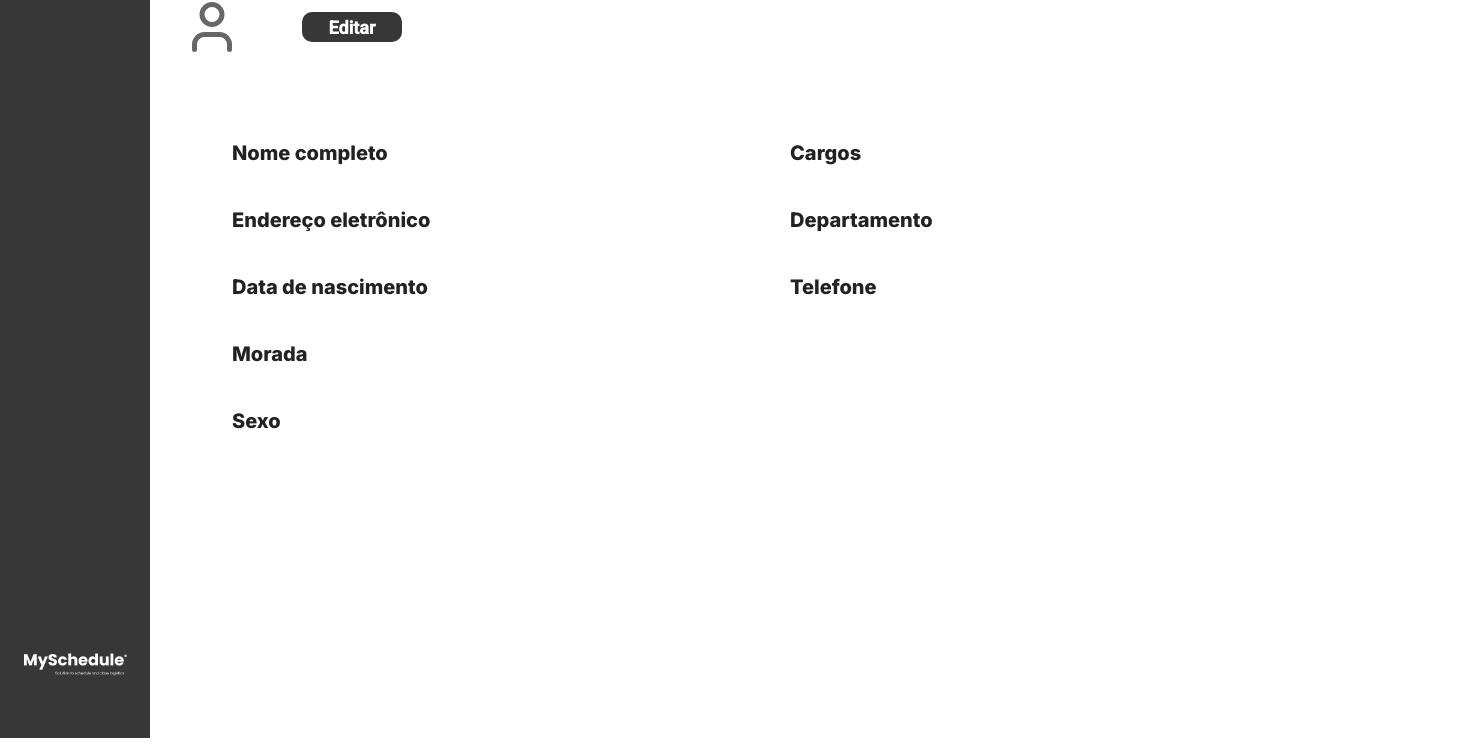
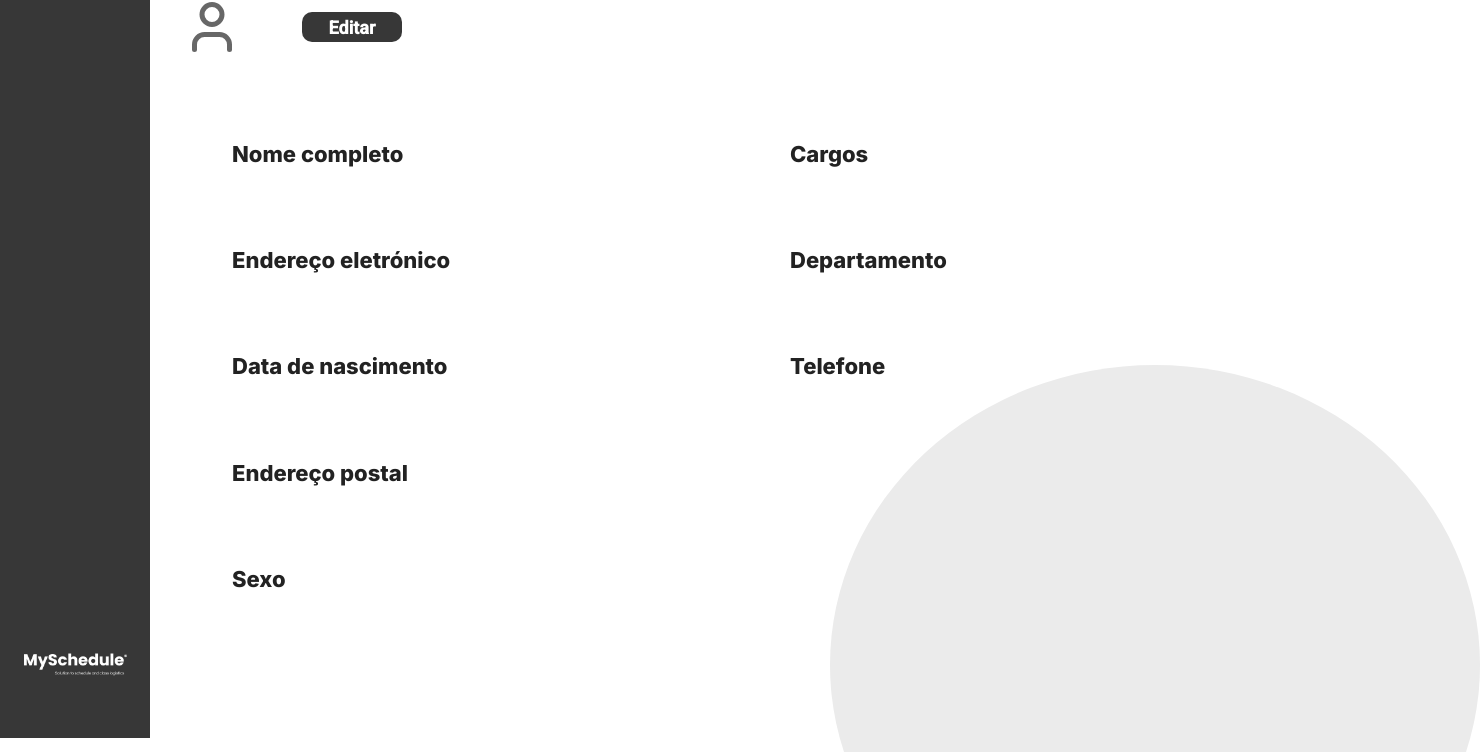
Before and after one commit to hhtomaswt11/IPM-24_25, a Vue app in the folder Fase2/MySchedule/: page /perfil in a window 1280 px wide. Shown: the part 75-827 px from the top of the page, 1480 px wide, since content can reach past the window. Before the commit the page ends 800 px from the top, so only its background shows below. Built offline with nearby package versions, Linux system fonts and the light colour scheme; data requests are answered from the project's data file; a web font is replaced by a local one.

Commit message:
perfil done

```diff
--- a/Fase2/MySchedule/src/views/Perfil.vue
+++ b/Fase2/MySchedule/src/views/Perfil.vue
@@ -29,7 +29,7 @@
             <div class="valor">{{ diretor.name }}</div>
           </div>
           <div class="campo">
-            <div class="label">Endereço eletrônico</div>
+            <div class="label">Endereço eletrónico</div>
             <div class="valor">
               <input v-if="editando" v-model="novoEmail" />
               <span v-else>{{ diretor.email }}</span>
@@ -40,9 +40,8 @@
             <div class="valor">{{ diretor.nascimento }}</div>
           </div>
           <div class="campo">
-            <div class="label">Morada</div>
+            <div class="label">Endereço postal</div>
             <div class="valor">
-              <!-- Se estiver editando, exibe input para morada -->
               <input v-if="editando" v-model="novaMorada" />
               <span v-else>{{ diretor.morada }}</span>
             </div>
@@ -77,8 +76,12 @@
         </div>
       </div>
     </div>
+
+    <!-- Círculo cinzento no canto inferior direito -->
+    <div class="circulo"></div>
   </div>
 </template>
+
 
 <script setup>
 import { ref, onMounted } from 'vue';
@@ -290,14 +293,14 @@ async function guardarAlteracoes() {
   flex: 1;
   display: flex;
   flex-direction: column;
-  gap: 30px;
+  gap: 66px;
 }
 
 /* Estilo dos campos */
 .campo .label {
   font-weight: bold;
   color: #222;
-  font-size: 20px;
+  font-size: 22px;
   margin-bottom: 5px;
 }
 
@@ -305,4 +308,17 @@ async function guardarAlteracoes() {
   color: #444;
   font-size: 18px;
 }
+
+
+.circulo {
+  position: absolute;
+  bottom: -240px;
+  right: -200px;
+  width: 650px; /* Aumente o tamanho para 80px */
+  height: 600px; /* Aumente o tamanho para 80px */
+  background-color: #ebebeb; /* Cor cinza */
+  border-radius: 50%; /* Tornando o elemento um círculo */
+}
+
+
 </style>
```
Also changed, not shown: Fase2/MySchedule/src/components/Botao.vue (line endings or trailing spaces).
